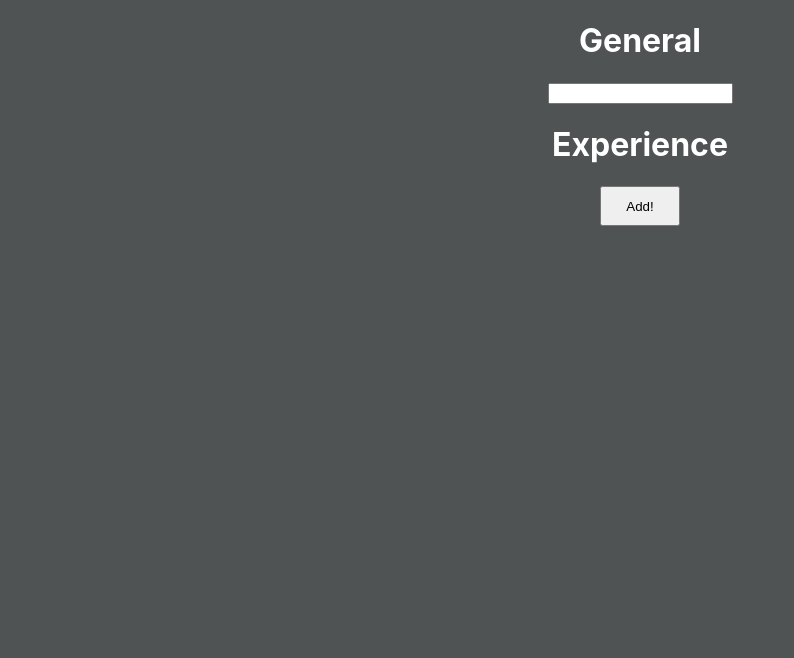
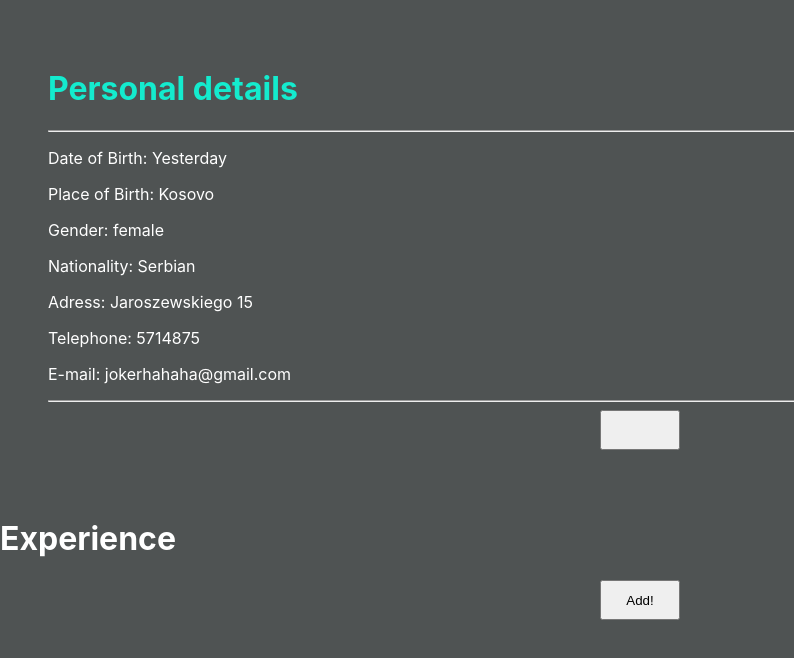
Before and after one commit to Sebosun/cv-app, a React (Create React App) app: page / in a window 1280 px wide. Shown: the top 658 px of the page, without its empty margins (0-794 px from the left). Built offline with nearby package versions, Linux system fonts and the light colour scheme.

Commit message:
set fake data in state, basic display in General, experiments with state

```diff
--- a/src/App.css
+++ b/src/App.css
@@ -3,11 +3,17 @@ body{
   color: white;
 }
 
+.personalDisplay{
+  margin: 0 auto;
+  padding: 3rem;
+}
+
+.personalDisplay > h1{
+  color: rgb(20, 235, 206);
+}
+
 .mainContainer{
-  display: flex;
-  flex-direction: column;
-  justify-content: center;
-  text-align: center;
+
 }
 
 button{
--- a/src/App.js
+++ b/src/App.js
@@ -10,9 +10,20 @@ class App extends React.Component {
     super()
     this.state = {
       count: 0,
+      personalDetails: {
+        dateBirth: 'Yesterday',
+        placeBirth: 'Kosovo',
+        gender: false,
+        nationality: 'Serbian',
+        address: 'Jaroszewskiego 15',
+        telephone: '5714875',
+        email: 'jokerhahaha@gmail.com'
+      },
     }
     this.handleCount = this.handleCount.bind(this)
+    this.buttonHandler = this.buttonHandler.bind(this)
   }
+
   handleCount(){
     this.setState((prev) => {
       return {count: prev.count + 1}
@@ -20,11 +31,28 @@ class App extends React.Component {
     )
   }
 
+  buttonHandler(){
+    this.setState((prev) => {
+      return{
+        // spread operator, spreads the entire prev.personal details while modifying one value
+        // that value being ofc dateBirth here
+        // and here we first access the object, and then within that object we access another
+        // object and spread it
+
+        personalDetails: {
+          ...prev.personalDetails,
+          dateBirth: "Tommorow"
+        }
+      }
+    }
+    )
+  }
+
   render(){
    return (
       <div>
         <div className='mainContainer'>
-          <General />
+          <General personalDetails={this.state.personalDetails} stateChanger = {this.buttonHandler}/>
           <Education />
           <Experience />
         </div>
--- a/src/component/Education.js
+++ b/src/component/Education.js
@@ -3,12 +3,6 @@ import React from 'react'
 function Education(props){
     return (
         <div>
-            <form>
-                <input
-                    name="institution"
-                    value=''
-                />
-            </form>
         </div>
     )
 }
--- a/src/component/General.js
+++ b/src/component/General.js
@@ -1,9 +1,45 @@
 import React from 'react'
 
-function General(){
-    return (
-        <h1>General</h1>
-    )
+class General extends React.Component{
+    constructor(props){
+        super(props);
+        this.state = {
+            display: false,
+        }
+        // console.log(this.props)
+        this.visibilityHandler = this.visibilityHandler.bind(this)
+
+    }
+
+    visibilityHandler(){
+        this.setState(prev =>{
+            return {display: !prev.display }
+            }
+        )
+    }
+
+
+
+    render(){
+        let displayState = this.state.display ? {display: 'inline'} : {display: 'none'};
+        return (
+            <div className="personalDisplay">
+                <h1>Personal details</h1>
+                <div className='personalData'>
+                <hr />
+                    <p>Date of Birth: {this.props.personalDetails.dateBirth}</p>
+                    <p>Place of Birth:  {this.props.personalDetails.placeBirth}</p>
+                    <p>Gender:  {this.props.personalDetails.gender ? "male" : "female"}</p>
+                    <p>Nationality: {this.props.personalDetails.nationality}</p>
+                    <p>Adress: {this.props.personalDetails.address}</p>
+                    <p>Telephone: {this.props.personalDetails.telephone}</p>
+                    <p>E-mail: {this.props.personalDetails.email}</p>
+                    <hr />
+                    <button onClick={this.props.stateChanger}/>
+                </div>
+            </div>
+        )
+    }
 }
 
 export default General;
```
